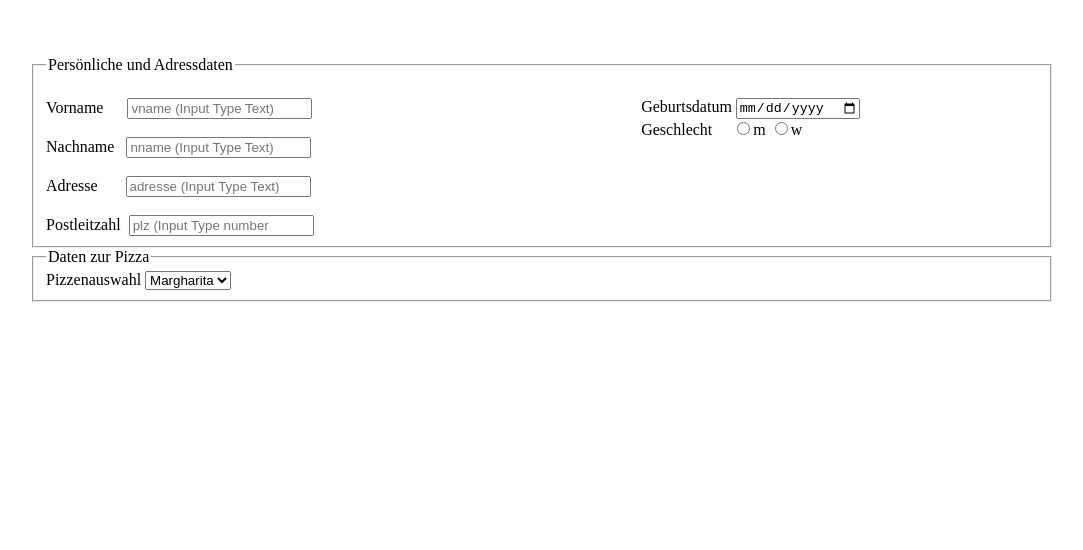
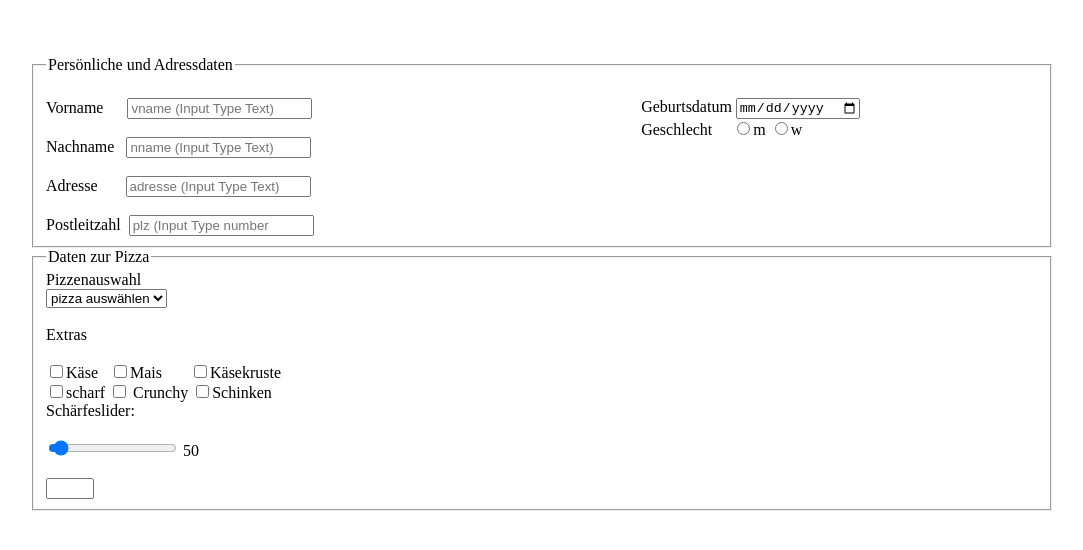
Before and after one commit to Ubetterbisoft/MEDT, a plain HTML site: page Formulare & DOM/Html/index.html in a window 1280 px wide. Shown: the whole page, without its empty margins (26-1109 px from the left). Drawn offline with Linux system fonts and the light colour scheme.

Commit message:
not finished

```diff
--- a/Formulare & DOM/Html/index.html
+++ b/Formulare & DOM/Html/index.html
@@ -7,7 +7,7 @@
 </head>
 <body class="body">
     <fieldset class ="persönlicheDaten">
-
+		<form name="bform" oninput="x.value=parseInt(notenfarbe.value);change_nf(x.value);"></form>
 			<legend>Persönliche und Adressdaten</legend> <br>
 			<!--Die einzelnen Spalten innerhalb der Containerklasse-->
 			<div class="col1">
@@ -30,8 +30,44 @@
     <fieldset class="pizzaDaten">
         <legend>Daten zur Pizza</legend>
         <label for="Pizzenauswahl"></label>Pizzenauswahl
+        <div class="left">
         <select name="pizzen" id="pizzen">
+            <option value="pizza auswählen">pizza auswählen</option>
             <option value="Margharita">Margharita</option>
+            <option value="Thunfisch">Thunfisch</option>
+            <option value="Salami">Salami</option>
         </select>
+        <br>
+        <br>
+
+        Extras
+        <br>
+        <br>
+        <label for="käse"><input type="Checkbox">Käse</label>&nbsp;&nbsp;
+        <label for="Mais"><input type="Checkbox">Mais</label>&nbsp;&nbsp;&nbsp;&nbsp;&nbsp;&nbsp;
+        <label for="Käsekruste"><input type="Checkbox">Käsekruste</label>
+        <br>
+        <label for="scharf"><input type="Checkbox">scharf</label>
+        <label for="Crunchy"><input type="Checkbox" name="Crunchy"> Crunchy</label>
+        <label for="Schinken"><input type="Checkbox" name="Schinken">Schinken</label>
+
+        <div  id="slider">
+            Schärfeslider: <br>
+            <div id="Beschreibung">
+
+            </div>
+            <br>
+            <!--Slider-->
+            <input type="range" id="notenfarbe" value="4">
+			<output name="x" id="x" for="notenfarbe">50</output>
+            <br>
+            <br />
+				<input type="number" name="nf" id="nf" min="1" max="4" onchange="spiceBar(this.value);">
+
+        </div>
+
+    </div>
+
+
     </fieldset>
 </body>
--- a/Formulare & DOM/Js/index.js
+++ b/Formulare & DOM/Js/index.js
@@ -0,0 +1,42 @@
+//Globale Variablen
+let breite = 500;
+
+//Die Farbe soll deshalb global gespeicher werden, da die Function change_nf() diese setzt und die Function createPrintscreen dann auf diese globale Variable zugreifen können soll.
+let farbe = "";
+
+
+function spiceBar(wert){
+
+
+	wert = Number(wert);
+	let reale_breite = (breite/100)*wert;
+
+    document.getElementById("Beschreibung").style.width = reale_breite + "px";
+
+    document.getElementById("nf").value = wert;
+
+    document.getElementById("x").value = wert;
+
+    if (wert>70)
+			{ 	//grün
+				document.getElementById("Beschreibung").style.backgroundColor="#00ff00";
+				//setzen der globalen Variable für weitere Funktionen
+				farbe = "#00ff00";
+			}
+			if (wert>50&&wert<71)
+			{	//gelb
+				document.getElementById("Beschreibung").style.backgroundColor="#ffff00";
+				farbe = "#ffff00";
+			}
+			if (wert>30&&wert<51)
+			{	//orange
+				document.getElementById("Beschreibung").style.backgroundColor="#ff8000";
+				farbe = "#ff8000";
+			}
+			if (wert<31)
+			{	//rot
+				document.getElementById("Beschreibung").style.backgroundColor="#ff0000";
+				farbe = "#ff0000";
+			}
+
+}
```
